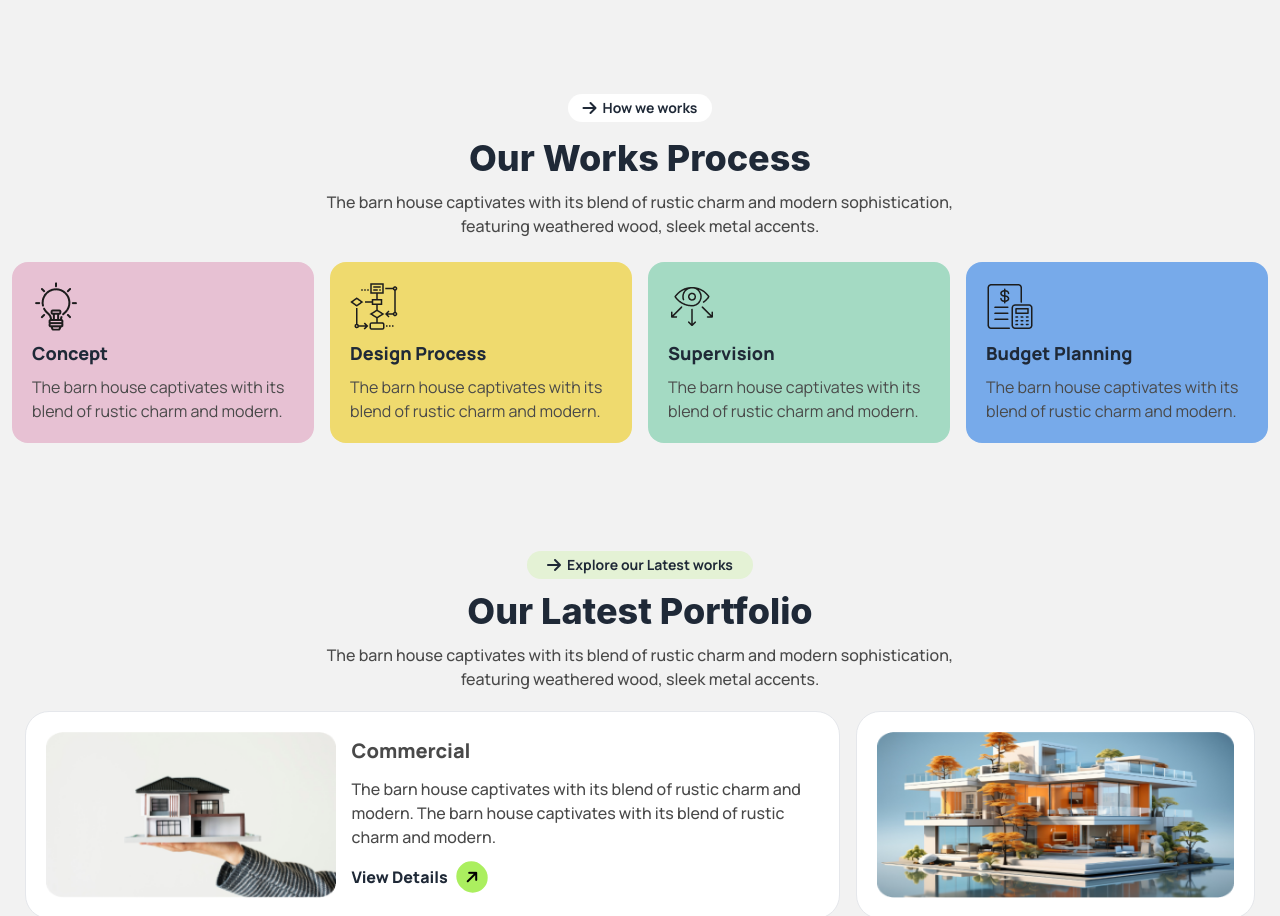
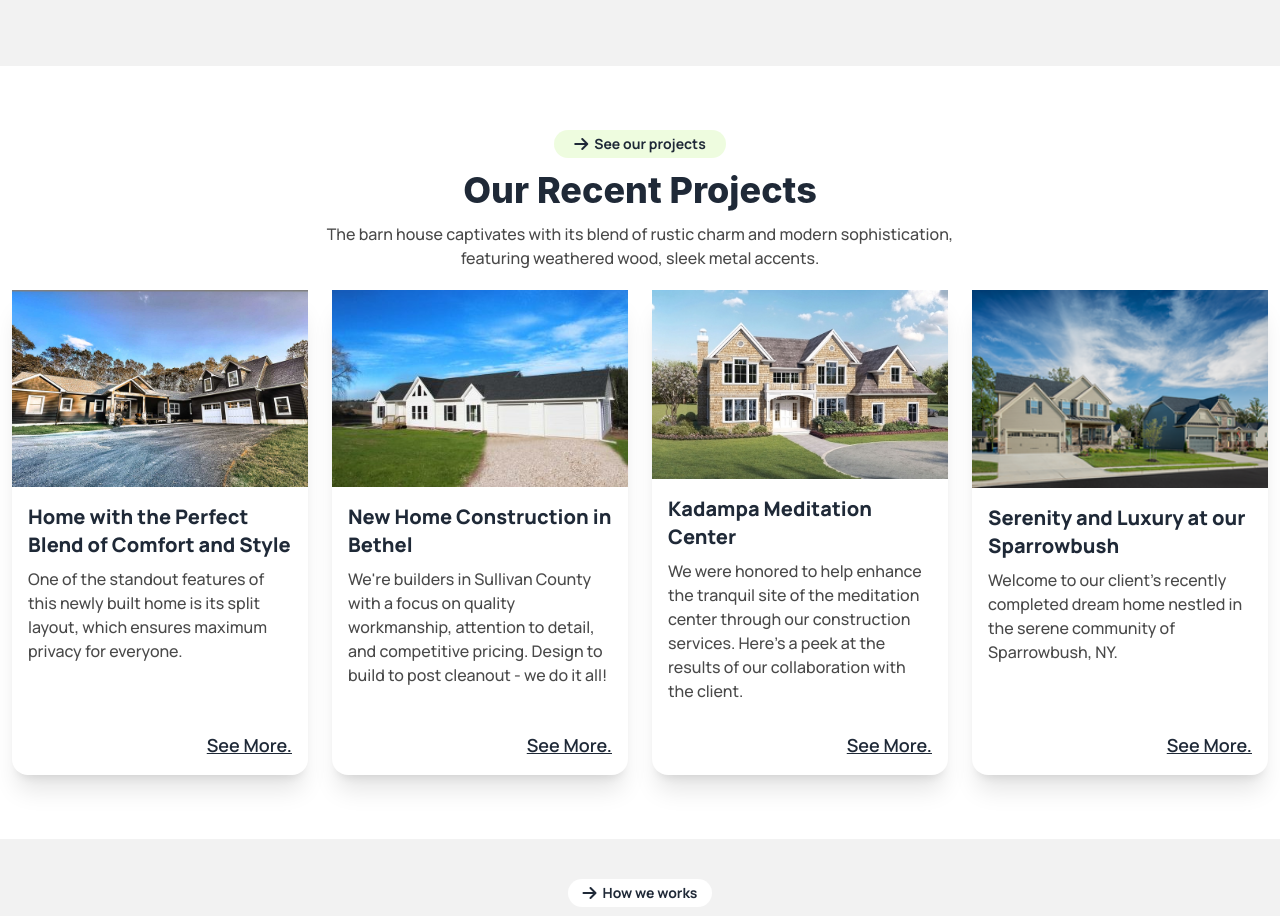
Before and after one commit to fahimKhanOnly/PH-A-3, a plain HTML site: page index.html in a window 1280 px wide. Shown: the part 1280-2196 px from the top of the page. Drawn offline with nearby package versions, Linux system fonts and the light colour scheme.

Commit message:
Completed the Recent Project section.

```diff
--- a/index.html
+++ b/index.html
@@ -51,7 +51,6 @@
             </div>
           </div>
 
-
           <div class="navbar-center">
             <ul class="hidden upper-md:flex px-1 gap-5 lg:gap-9">
               <li><a class="cursor-pointer hover:text-black hover:font-medium duration-200">Home</a></li>
@@ -62,11 +61,10 @@
             </ul>
           </div>
 
-
           <div class="flex gap-3 items-center lg:gap-8">
             <ul class="sm:flex gap-3 lg:gap-7">
-              <li class="hidden sm:flex items-center justify-center bg-white size-10 border-gray-200 border-[1px] rounded-full"><a><i class="fa-solid fa-magnifying-glass"></i></a></li>
-              <li class="hidden sm:flex items-center justify-center bg-white size-10 border-gray-200 border-[1px] rounded-full"><a><i class="fa-solid fa-cart-shopping"></i></a></li>
+              <li class="hidden sm:flex items-center justify-center bg-white size-10 border-gray-200 border-[1px] rounded-full cursor-pointer"><a><i class="fa-solid fa-magnifying-glass"></i></a></li>
+              <li class="hidden sm:flex items-center justify-center bg-white size-10 border-gray-200 border-[1px] rounded-full cursor-pointer"><a><i class="fa-solid fa-cart-shopping"></i></a></li>
             </ul>
 
             <a class="hidden sm:flex btn btn-sm w-40 h-10 bg-primary rounded-3xl font-extrabold">Book Consult <i class="fa-solid fa-arrow-right -rotate-45 bg-black text-white p-2 rounded-full"></i></a>
@@ -142,9 +140,64 @@
         </div>
       </section>
 
+      <!-- Recent Projects -->
+      <section class="xl:container mx-auto px-3 my-12 md:my-16">
+        <div class="flex flex-col items-center mb-5">
+          <div class="bg-[#ABEF5F33] py-1 px-5 w-fit mb-2.5 rounded-3xl flex flex-row items-center gap-1.5 md:mb-3">
+            <i class="fa-solid fa-arrow-right"></i>
+            <p class="font-bold text-sm">See our projects</p>
+          </div>
+          <h1 class="inter-font text-2xl text-center font-extrabold mb-3 sm:text-4xl">Our Recent Projects</h1>
+          <p class="text-center font-medium leading-6 text-primary-description max-w-2xl text-sm sm:text-base">The barn house captivates with its blend of rustic charm and modern sophistication, featuring weathered wood, sleek metal accents.</p>
+        </div>
+
+        <div class="max-w-[480px] mx-auto grid gap-5 grid-cols-1 sm:max-w-[780px] sm:grid-cols-2 sm:gap-6 xl:max-w-none xl:grid-cols-4">
+          <div class="w-full card card-compact shadow-xl">
+            <img src="./assets/project1.jpg" alt="First Project"/>
+            <div class="card-body">
+              <h2 class="text-lg font-extrabold sm:text-xl">Home with the Perfect Blend of Comfort and Style</h2>
+              <p class="font-medium text-primary-description text-sm sm:text-base">One of the standout features of this newly built home is its split layout, which ensures maximum privacy for everyone.</p>
+              <div class="card-actions justify-end mt-5">
+                <a class="text-lg cursor-pointer underline font-semibold">See More.</a>
+              </div>
+            </div>
+          </div>
+          <div class="w-full card card-compact bg-base-100 shadow-xl rounded-2xl">
+            <img src="./assets/project2.jpg" alt="Second project"/>
+            <div class="card-body">
+              <h2 class="text-lg font-extrabold sm:text-xl">New Home Construction in Bethel</h2>
+              <p class="font-medium text-primary-description text-sm sm:text-base">We're builders in Sullivan County with a focus on quality workmanship, attention to detail, and competitive pricing. Design to build to post cleanout - we do it all!</p>
+              <div class="card-actions justify-end mt-5">
+                <a class="text-lg cursor-pointer underline font-semibold">See More.</a>
+              </div>
+            </div>
+          </div>
+          <div class="w-full card card-compact bg-base-100 shadow-xl">
+            <img src="./assets/project3.jpg" alt="Third project"/>
+            <div class="card-body">
+              <h2 class="text-lg font-extrabold sm:text-xl">Kadampa Meditation Center</h2>
+              <p class="font-medium text-primary-description text-sm sm:text-base">We were honored to help enhance the tranquil site of the meditation center through our construction services. Here's a peek at the results of our collaboration with the client.</p>
+              <div class="card-actions justify-end mt-5">
+                <a class="text-lg cursor-pointer underline font-semibold">See More.</a>
+              </div>
+            </div>
+          </div>
+          <div class="w-full card card-compact bg-base-100 shadow-xl">
+            <img src="./assets/project4.png" alt="Fourth project"/>
+            <div class="card-body">
+              <h2 class="text-lg font-extrabold sm:text-xl">Serenity and Luxury at our Sparrowbush</h2>
+              <p class="font-medium text-primary-description text-sm sm:text-base">Welcome to our client's recently completed dream home nestled in the serene community of Sparrowbush, NY.</p>
+              <div class="card-actions justify-end mt-5">
+                <a class="text-lg cursor-pointer underline font-semibold">See More.</a>
+              </div>
+            </div>
+          </div>
+        </div>
+      </section>
+
       <!-- Works Process section -->
       <section class="bg-[#F2F2F2]">
-        <div class="xl:container mx-auto py-7 px-3 sm:pb-11 md:pb-20 2xl:px-16">
+        <div class="xl:container mx-auto py-10 px-3 sm:pb-11 md:pb-14 2xl:px-16">
           <div class="flex flex-col items-center">
             <div class="bg-white py-1 rounded-3xl flex w-36 mx-auto flex-row mb-4 items-center justify-center gap-1.5 md:mx-0">
               <i class="fa-solid fa-arrow-right"></i>
@@ -158,31 +211,30 @@
             <div class="p-5 bg-[#E7C1D3] rounded-2xl">
               <img src="./assets/concept.png" alt="Concept">
               <h4 class="text-lg font-extrabold my-2">Concept</h4>
-              <p class="text-primary-description xs:pr-10 upper-md:pr-0">The barn house captivates with its blend of rustic charm and modern.</p>
+              <p class="text-primary-description font-medium text-sm xs:pr-10 sm:text-base upper-md:pr-0">The barn house captivates with its blend of rustic charm and modern.</p>
             </div>
             <div class="p-5 bg-[#EFDA6E] rounded-2xl">
               <img src="./assets/flow-chart.png" alt="Flow Chart">
               <h4 class="text-lg font-extrabold my-2">Design Process</h4>
-              <p class="text-primary-description xs:pr-10 upper-md:pr-0">The barn house captivates with its blend of rustic charm and modern.</p>
+              <p class="text-primary-description font-medium text-sm xs:pr-10 sm:text-base upper-md:pr-0">The barn house captivates with its blend of rustic charm and modern.</p>
             </div>
             <div class="p-5 bg-[#A4DAC3] rounded-2xl">
               <img src="./assets/vision.png" alt="Vision">
               <h4 class="text-lg font-extrabold my-2">Supervision</h4>
-              <p class="text-primary-description xs:pr-10 upper-md:pr-0">The barn house captivates with its blend of rustic charm and modern.</p>
+              <p class="text-primary-description font-medium text-sm xs:pr-10 sm:text-base upper-md:pr-0">The barn house captivates with its blend of rustic charm and modern.</p>
             </div>
             <div class="p-5 bg-[#77AAEA] rounded-2xl">
               <img src="./assets/budget-planning.png" alt="Budget Planning">
               <h4 class="text-lg font-extrabold my-2">Budget Planning</h4>
-              <p class="text-primary-description xs:pr-10 upper-md:pr-0">The barn house captivates with its blend of rustic charm and modern.</p>
+              <p class="text-primary-description font-medium text-sm xs:pr-10 sm:text-base upper-md:pr-0">The barn house captivates with its blend of rustic charm and modern.</p>
             </div>
           </div>
         </div>
       </section>
 
-
       <!-- Portfolio Section -->
-      <section class="bg-[#F2F2F2]">
-        <div class="max-w-[480px] mx-auto px-3 py-6 sm:py-7 sm:max-w-[780px] md:pb-14 upper-md:max-w-[1255px] 2xl:max-w-[1425px]">
+      <section>
+        <div class="max-w-[480px] mx-auto px-3 py-8 sm:py-11 sm:max-w-[780px] md:pb-14 upper-md:max-w-[1255px] 2xl:max-w-[1425px]">
 
           <div class="flex flex-col items-center mb-5">
             <div class="bg-[#ABEF5F33] py-1 px-5 mb-2.5 rounded-3xl flex flex-row items-center gap-1.5 md:mb-3">
@@ -225,12 +277,10 @@
         </div>
       </section>
 
-
-
       <!-- Discuss Section -->
        <section class="bg-[url('./assets/bg.jpg')] bg-cover my-1 sm:mx-1">
         <div class="xl:container mx-auto px-4 flex flex-col items-center justify-center gap-4 py-10 sm:py-20">
-          <div class="bg-[#ABEF5F33] py-1 px-5 rounded-3xl flex flex-row items-center gap-1.5">
+          <div class="bg-[#ABEF5F33] py-1 px-5 w-fit rounded-3xl flex flex-row items-center gap-1.5">
             <i class="fa-solid fa-arrow-right"></i>
             <p class="font-bold text-sm">Let's Connect</p>
           </div>
@@ -249,7 +299,6 @@
         </div>
        </section>
     </main>
-
 
     <footer class="footer footer-center bg-[#1C1C1C] text-primary-content border-t-[#F4F4F4] border-t-8 py-12 md:py-16 lg:py-20">
         <aside class="text-white flex flex-col gap-5">
```
Also changed, not shown: assets/article1.png (deleted), assets/article2.png (deleted), assets/article3.png (deleted), assets/project1.jpg (added), assets/project2.jpg (added), assets/project3.jpg (added), assets/project4.png (added).
